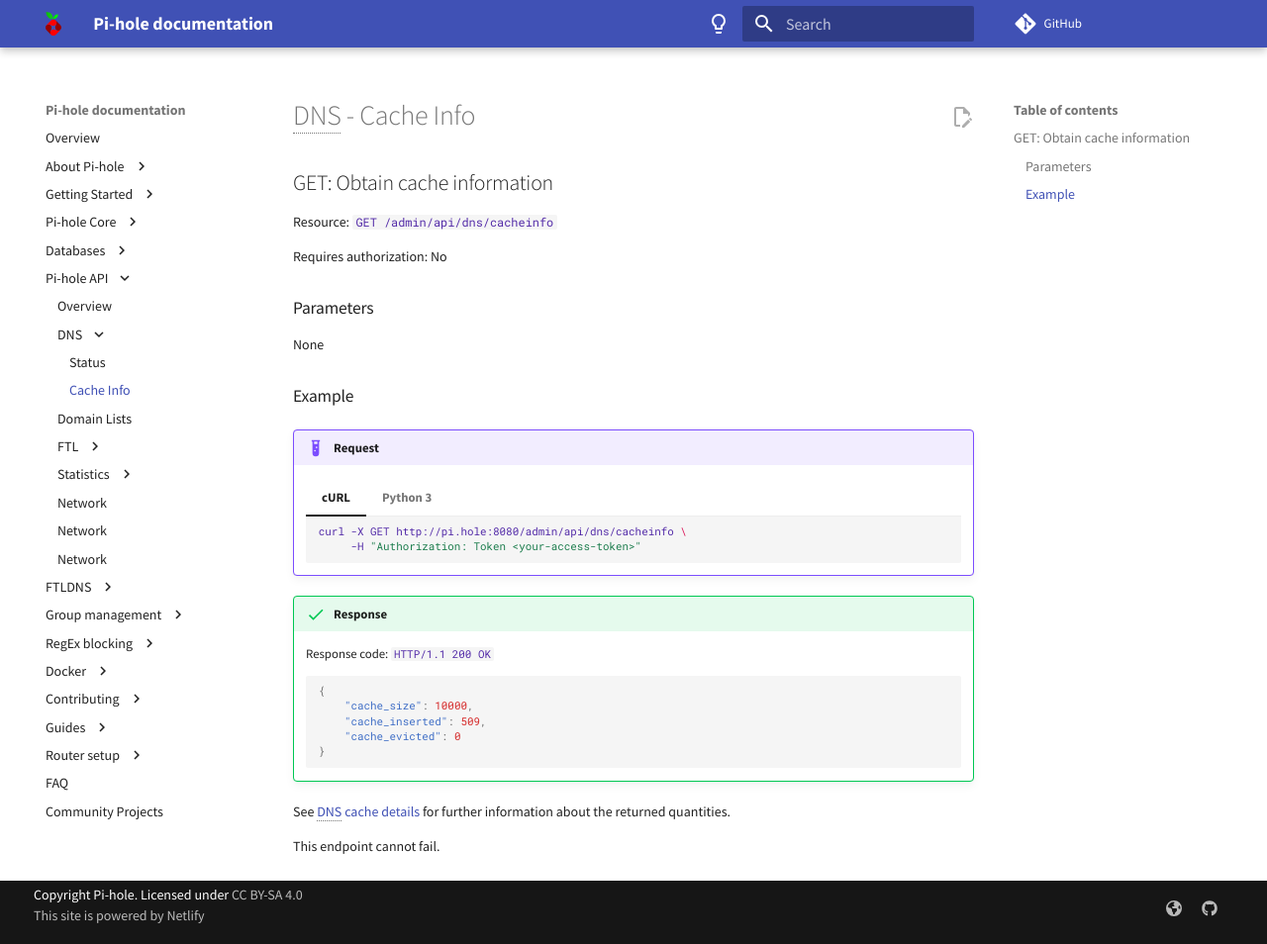
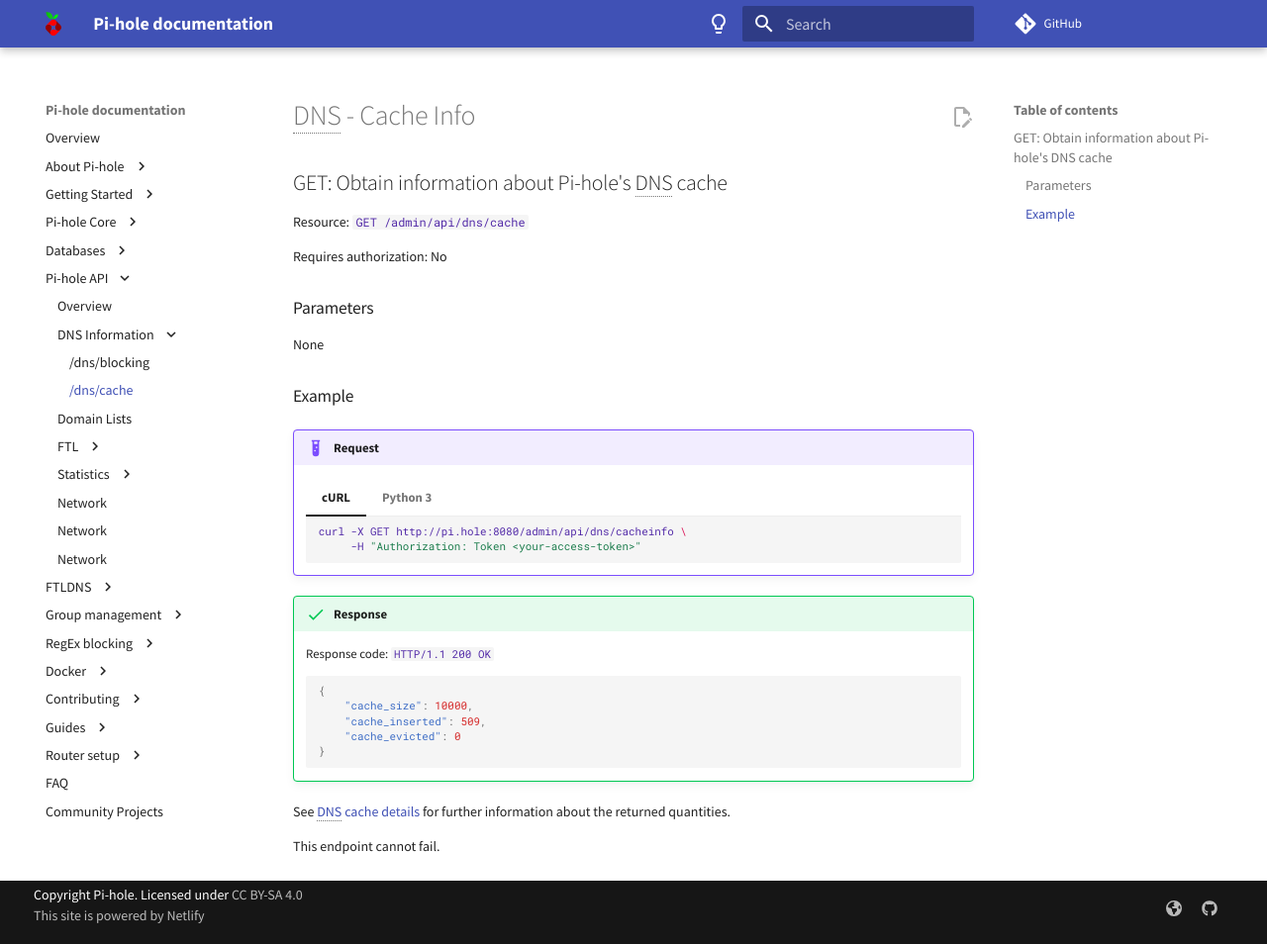
Before and after one commit to pi-hole/docs, an MkDocs documentation site: the page built from docs/api/dns/cache.md, in a window 1280 px wide and 954 px high. Shown: the whole window at 99% size. Built offline with MkDocs 1.6.1 and Material for MkDocs 9.7.7, drawn with Linux system fonts in a browser that asks for light colours; comment, search, counter and statistics services are not loaded.

Commit message:
Rename /api/dns/cacheinfo to /api/dns/cache
Signed-off-by: DL6ER <dl6er@dl6er.de>

```diff
--- a/docs/api/dns/cacheinfo.md
+++ b/docs/api/dns/cache.md
@@ -1,8 +1,8 @@
 # DNS - Cache Info
 
-## GET: Obtain cache information
+## GET: Obtain information about Pi-hole's DNS cache
 
-Resource: `GET /admin/api/dns/cacheinfo`
+Resource: `GET /admin/api/dns/cache`
 
 Requires authorization: No
 
--- a/mkdocs.yml
+++ b/mkdocs.yml
@@ -119,9 +119,9 @@
       - 'Examples': database/gravity/example.md
   - 'Pi-hole API':
     - 'Overview': api/index.md
-    - 'DNS':
-      - 'Status': api/dns/status.md
-      - 'Cache Info': api/dns/cacheinfo.md
+    - 'DNS Information':
+      - '/dns/blocking': api/dns/blocking.md
+      - '/dns/cache': api/dns/cache.md
     - 'Domain Lists': api/domainlists.md
     - 'FTL':
       - 'Network': api/tbd.md
```
Also changed, not shown: docs/api/dns/blocking.md (renamed from docs/api/dns/status.md).
